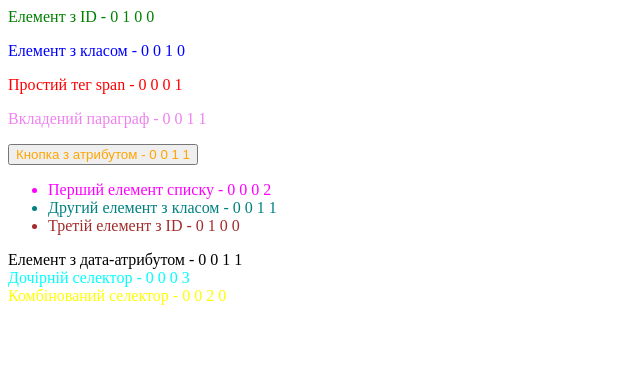
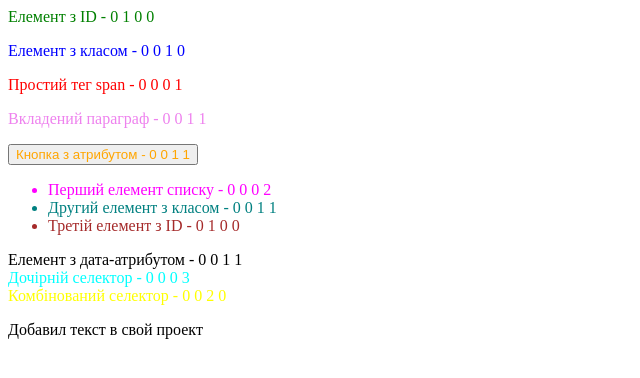
Before and after one commit to scotyprogrammer/hillel_4, a plain HTML site: page index.html in a window 1280 px wide. Shown: the whole page, without its empty margins (0-640 px from the left). Drawn offline with Linux system fonts and the light colour scheme.

Commit message:
Add text to project

```diff
--- a/index.html
+++ b/index.html
@@ -26,5 +26,6 @@
         </section>
     </article>
     <div class="combination unique">Комбінований селектор - 0 0 2 0</div>
+    <p>Добавил текст в свой проект</p>
 </body>
 </html>
```
